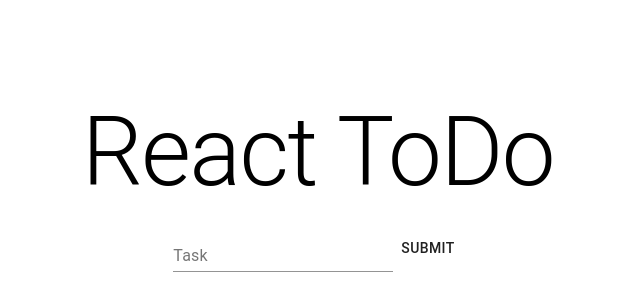
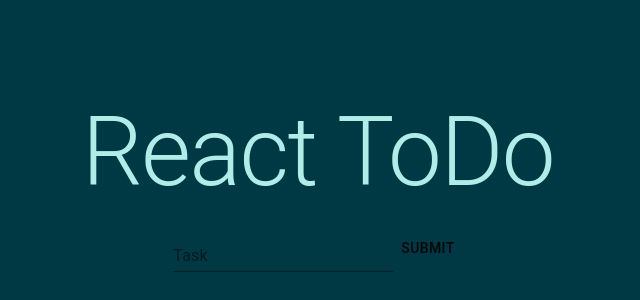
Before and after one commit to JNpudschun/todo-react, a React (Create React App) app in the folder todo-app/: page / in a window 1280 px wide. Shown: the part 216-516 px from the top of the page, without its empty margins (322-962 px from the left). Built offline with nearby package versions, Linux system fonts and the light colour scheme.

Commit message:
changing styling

```diff
--- a/todo-app/src/App.css
+++ b/todo-app/src/App.css
@@ -5,6 +5,8 @@
   flex-direction: column;
   justify-content: center;
   align-items: center;
+  background-color: #003844;
+  color:#B1EDE8;
 }
 body,html,#root{
   height: 100%;
```
